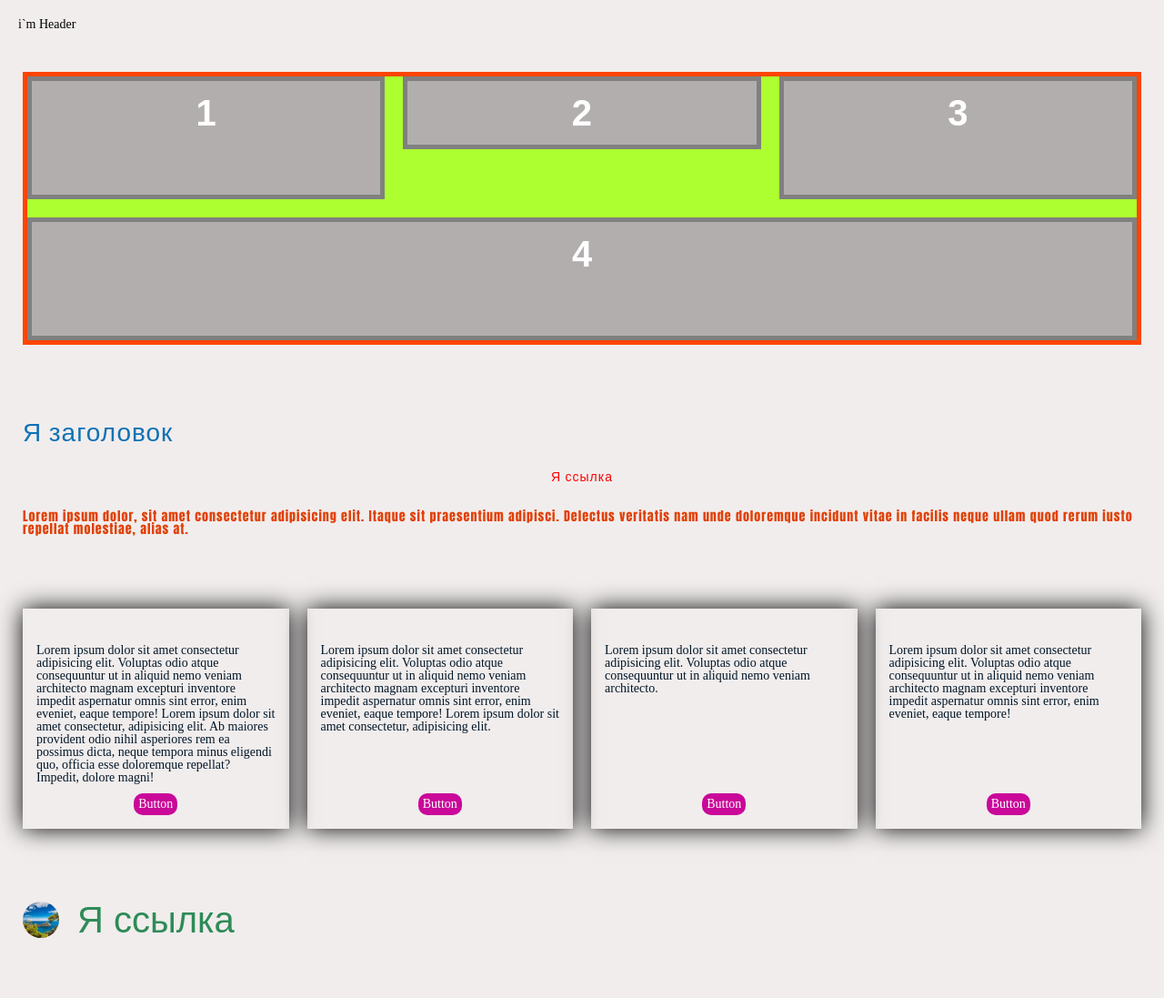
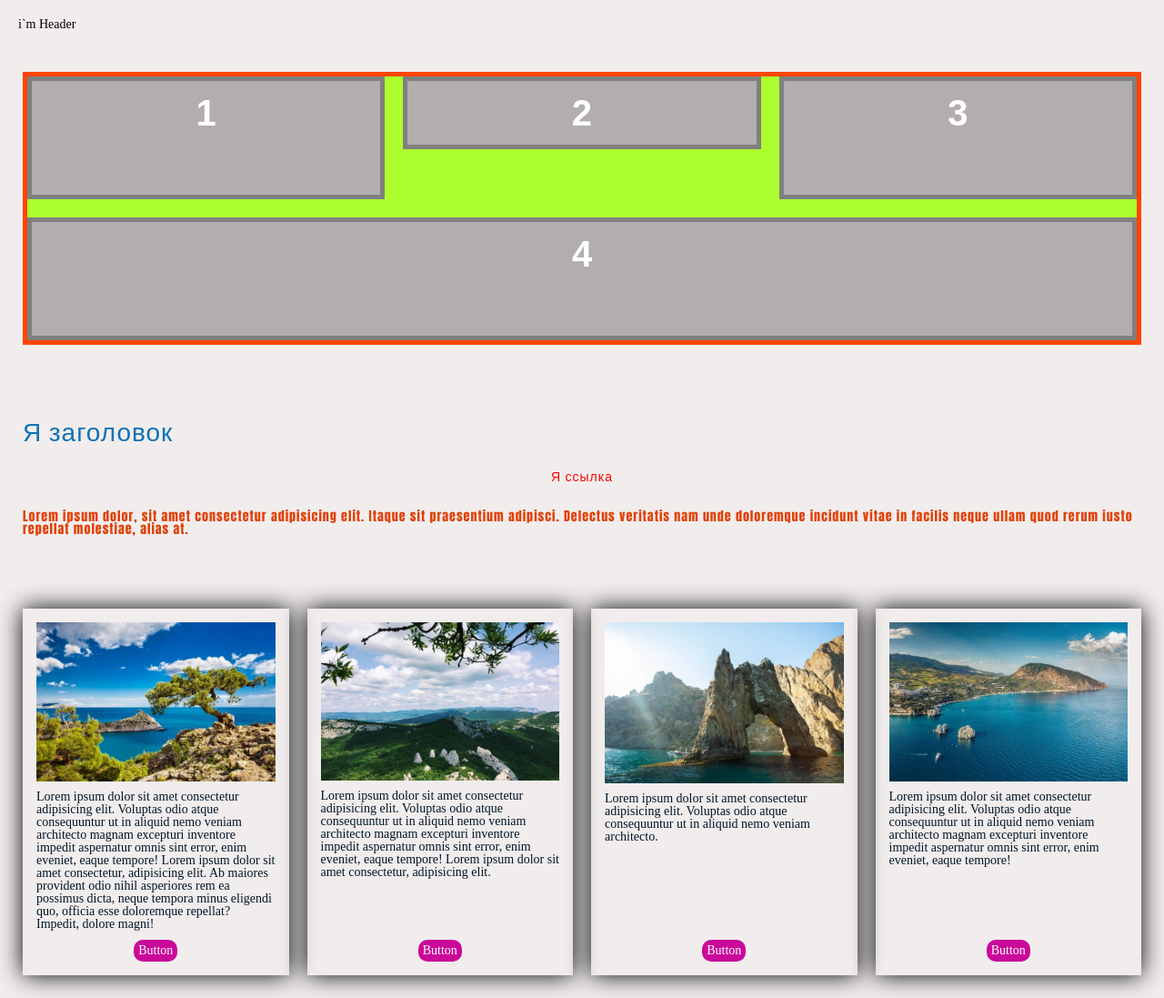
Before and after one commit to Dricorp/lesson_14, a plain HTML site: page index.html in a window 1280 px wide. Shown: the top 1097 px of the page at 91% size. Drawn offline with Linux system fonts and the light colour scheme; the site is published under a folder, as on GitHub Pages, so addresses that start at the root find nothing.

Commit message:
Update index.html

```diff
--- a/index.html
+++ b/index.html
@@ -42,7 +42,7 @@
 						<div class="cards__column">
 							<div class="cards__item item-card">
 								<div class="item-card__image">
-									<img src="/img/crimea.jpg" alt="">
+									<img src="./img/crimea.jpg" alt="">
 								</div>
 								<div class="item-card__text">
 									Lorem ipsum dolor sit amet consectetur adipisicing elit. Voluptas odio
@@ -59,7 +59,7 @@
 						<div class="cards__column">
 							<div class="cards__item item-card">
 								<div class="item-card__image">
-									<img src="/img/crimean_forest.jfif" alt="">
+									<img src="./img/crimean_forest.jfif" alt="">
 								</div>
 								<div class="item-card__text">
 									Lorem ipsum dolor sit amet consectetur adipisicing elit. Voluptas odio
@@ -73,7 +73,7 @@
 						</div><div class="cards__column">
 							<div class="cards__item item-card">
 								<div class="item-card__image">
-									<img src="/img/crimean_sea.jpg" alt="">
+									<img src="./img/crimean_sea.jpg" alt="">
 								</div>
 								<div class="item-card__text">
 									Lorem ipsum dolor sit amet consectetur adipisicing elit. Voluptas odio
@@ -84,7 +84,7 @@
 						</div><div class="cards__column">
 							<div class="cards__item item-card">
 								<div class="item-card__image">
-									<img src="/img/ayuv_daq.png" alt="">
+									<img src="./img/ayuv_daq.png" alt="">
 								</div>
 								<div class="item-card__text">
 									Lorem ipsum dolor sit amet consectetur adipisicing elit. Voluptas odio
```
